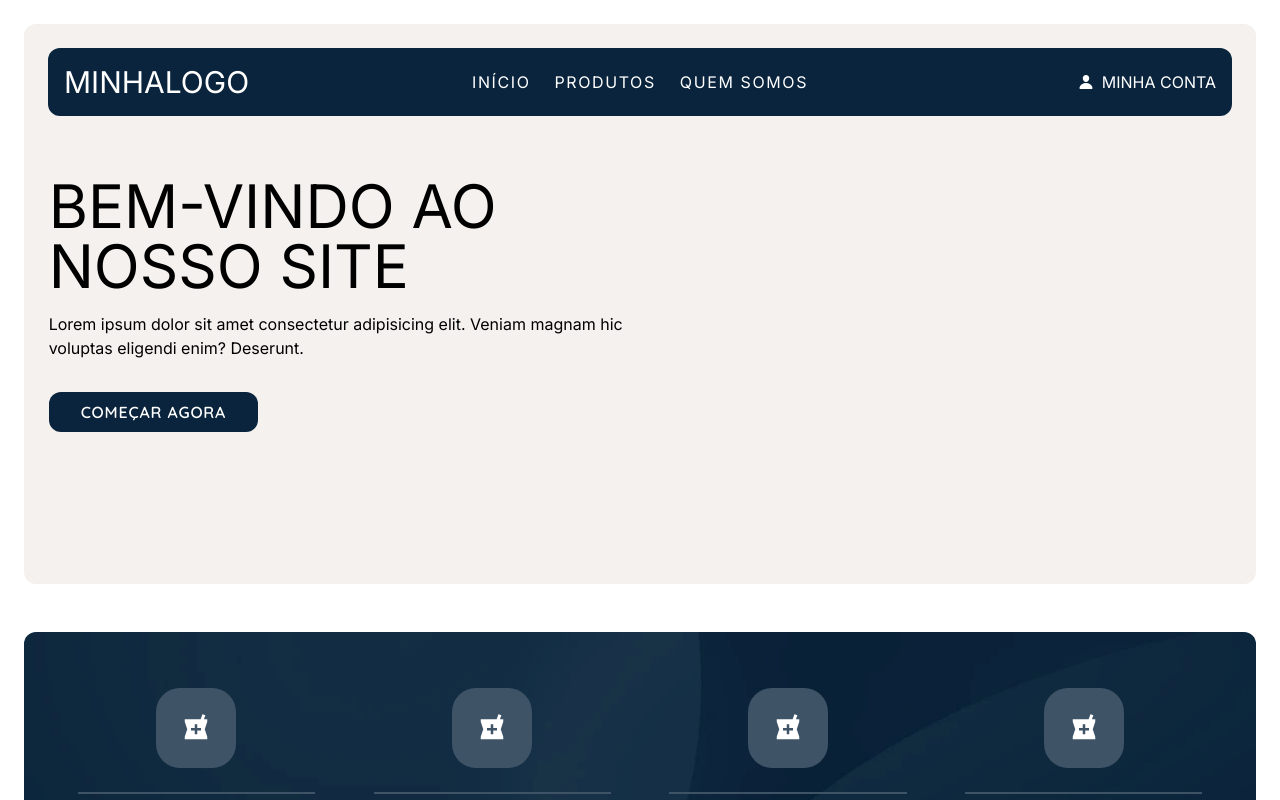
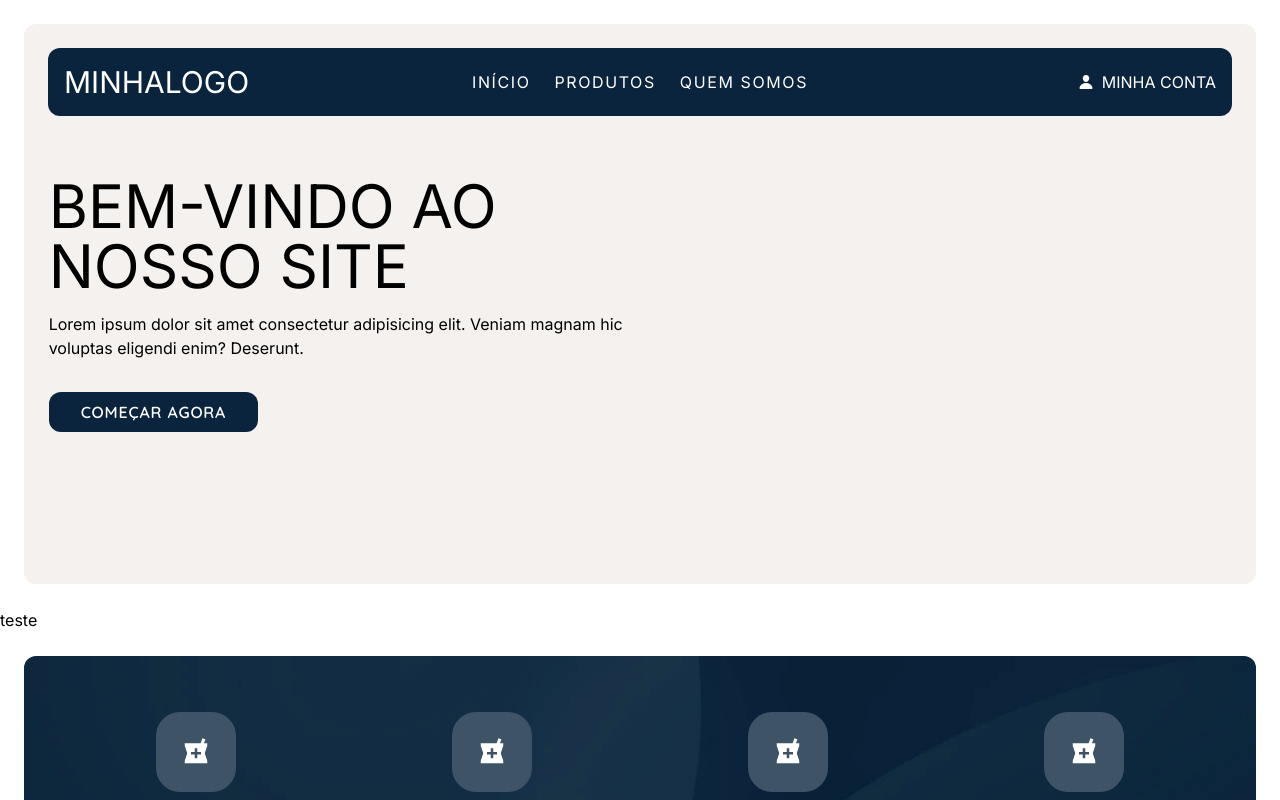
Before and after one commit to Dusousas/clinicaleo, a Next.js app: page / in a window 1280 px wide. Shown: the top 800 px of the page. Built offline with nearby package versions, Linux system fonts and the light colour scheme.

Commit message:
adiciona texto de teste na página inicial

```diff
--- a/src/app/page.tsx
+++ b/src/app/page.tsx
@@ -8,6 +8,7 @@ export default function Home() {
   return (
     <>
       <Main />
+      teste
       <CardsMain />
       <Tutorial />
       <Treatments />
```
